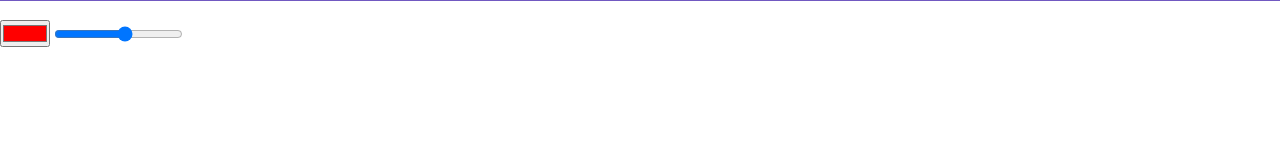
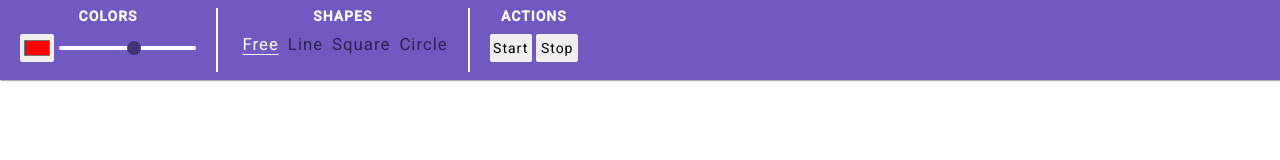
Before and after one commit to maykbrito/screenboard, an Electron app: page index.html in a window 1280 px wide. Drawn offline with Linux system fonts and the light colour scheme.

Commit message:
feat(menu): implemented dropdown menu in the top

```diff
--- a/index.html
+++ b/index.html
@@ -1,5 +1,6 @@
 <!DOCTYPE html>
 <html lang="en">
+
 <head>
     <meta charset="UTF-8">
     <meta name="viewport" content="width=device-width, initial-scale=1.0">
@@ -7,13 +8,45 @@
 
     <link rel="stylesheet" href="style.css">
 </head>
+
 <body>
     <div id="controllers">
-        <input type="color" name="color" id="color" value="#FF0000">
-        <input type="range" name="size" id="size" min="1" max="10">
+        <div class="subMenu">
+            <h3>COLORS</h3>
+            <div id="subMenu_1">
+                <input type="color" name="color" id="color" value="#FF0000">
+                <input type="range" name="size" id="size" min="1" max="10">
+            </div>
+        </div>
+
+        <div class="subMenu">
+            <h3>SHAPES</h3>
+            <div id="subMenu_2">
+                <input type="radio" name="shape" id="shape-1" value="Free" checked>
+                <label for="shape-1">Free</label>
+                <input type="radio" name="shape" id="shape-2" value="Line">
+                <label for="shape-2">Line</label>
+                <input type="radio" name="shape" id="shape-3" value="Square">
+                <label for="shape-3">Square</label>
+                <input type="radio" name="shape" id="shape-4" value="Circle">
+                <label for="shape-4">Circle</label>
+            </div>
+        </div>
+
+        <div class="subMenu">
+            <h3>ACTIONS</h3>
+            <div id="subMenu_3">
+                <button>Start</button>
+                <button>Stop</button>
+            </div>
+        </div>
     </div>
+
     <canvas id="board"></canvas>
 
     <script src="components/main.js" type="module"></script>
+
+
 </body>
+
 </html>
--- a/style.css
+++ b/style.css
@@ -1,7 +1,13 @@
+@import url('https://fonts.googleapis.com/css?family=Roboto:400,500&display=swap');
+
 * {
     margin: 0;
     padding: 0;
     box-sizing: border-box;
+    font-family: roboto, sans-serif;
+    font-size: 14px;
+	letter-spacing: 1px;
+    -webkit-font-smoothing: antialiased !important;
 }
 
 html {
@@ -11,9 +17,196 @@ html {
 
 #controllers {
     position: absolute;
-    top: 20px;
+    z-index: 99;
+    top: 0px;
     left: 0;
+    width: 100%;
+    height: 10px;
+    background-color: #7159c1;
+    opacity: 10%;
+    border: 0;
+    display: flex;
+    flex-direction: row;
+    align-items: center;
+    box-shadow: 1px 1px 1px rgba(0, 0, 0, 0.3);
+    transition: opacity 0.5s, height 0.5s;
 }
-#board {
-    border-top: 1px solid #7159c1;
+
+#controllers * {
+    cursor: pointer;
+    visibility: hidden;
+    opacity: 0;
+    transition: opacity 0.8s
 }
+
+#controllers:hover {
+    height: 80px;
+}
+
+#controllers:hover * {
+    visibility: visible;
+    opacity: 100%;
+}
+
+#controllers:hover {
+    opacity: 100%;
+}
+
+#controllers div.subMenu {
+    height: 80%;
+    display: flex;
+    flex-direction: column;
+    justify-content: start;
+    align-items: center;
+    padding: 0 20px;
+    display: flex;
+    flex-direction: column;
+}
+
+#controllers div.subMenu h3 {
+    color: white;
+    width: auto;
+    font-size: 14px;
+    margin-bottom: 10px;
+}
+
+
+#controllers div.subMenu + div.subMenu {
+    border-left: white 2px solid;
+}
+
+
+#subMenu_1 {
+    display: flex;
+    flex-direction: row;
+    justify-content: space-between;
+    align-items: center;
+}
+
+
+#subMenu_1 input[type='range'] {
+    margin-left: 5px;
+}
+
+button {
+    border: 0;
+    height: 2rem;
+    width: 3rem;
+    border-radius: 2px;
+}
+
+
+
+
+
+
+input[type='color'] {
+    border: 0;
+    height: 2rem;
+    width: 3rem;
+    border-radius: 2px;
+    padding: 2px;
+}
+
+
+
+input[type='range'] {
+    -webkit-appearance: none;
+    width: 100%;
+    height: 0.3rem;
+    border-radius: 5px;
+    background: white;
+    outline: none;
+    opacity: 0.7;
+    -webkit-transition: .2s;
+    transition: opacity .2s;
+}
+
+input[type='range']::-webkit-slider-thumb {
+    -webkit-appearance: none;
+    appearance: none;
+    width: 1rem;
+    height: 1rem;
+    border-radius: 50%;
+    background: #423472;
+    cursor: pointer;
+}
+
+input[type='range']::-moz-range-thumb {
+    width: 1rem;
+    height: 1rem;
+    border-radius: 50%;
+    background: #423472;
+    cursor: pointer;
+}
+
+
+
+input[type='radio']{
+    width: 0;
+    height: 0;
+    visibility: hidden;
+}
+
+input[type='radio'] + label{
+    border: 0;
+    height: 2rem;
+    width: 3rem;
+    border-radius: 2px;
+    font-size: 1.2rem;
+    color: #2e2352;
+}
+
+input[type='radio']:checked + label{
+    color: white;
+    border-bottom: white 1px solid;
+}
+
+
+
+
+
+
+
+
+
+
+
+
+
+
+/*
+[type="radio"]:checked,
+[type="radio"]:not(:checked){
+	width: 0;
+	height: 0;
+	visibility: hidden;
+}
+
+[type="radio"]:checked + label,
+[type="radio"]:not(:checked) + label{
+    width: 3rem;
+    height: 2rem;
+	position: relative;
+	display: inline-block;
+	text-align: center;
+	border-radius: 2px;
+}
+
+[type="radio"]:not(:checked) + label{
+	background-color: #353746;
+	box-shadow: 0 2px 4px 0 rgba(0, 0, 0, 0.1);
+}
+
+[type="radio"]:checked + label::before,
+[type="radio"]:not(:checked) + label::before{
+	position: absolute;
+	content: '';
+	top: 0;
+	left: 0;
+	width: 100%;
+	height: 100%;
+	border-radius: 2px;
+	background-image: linear-gradient(298deg, #da2c4d, #423472);
+	z-index: -1;
+} */
```
